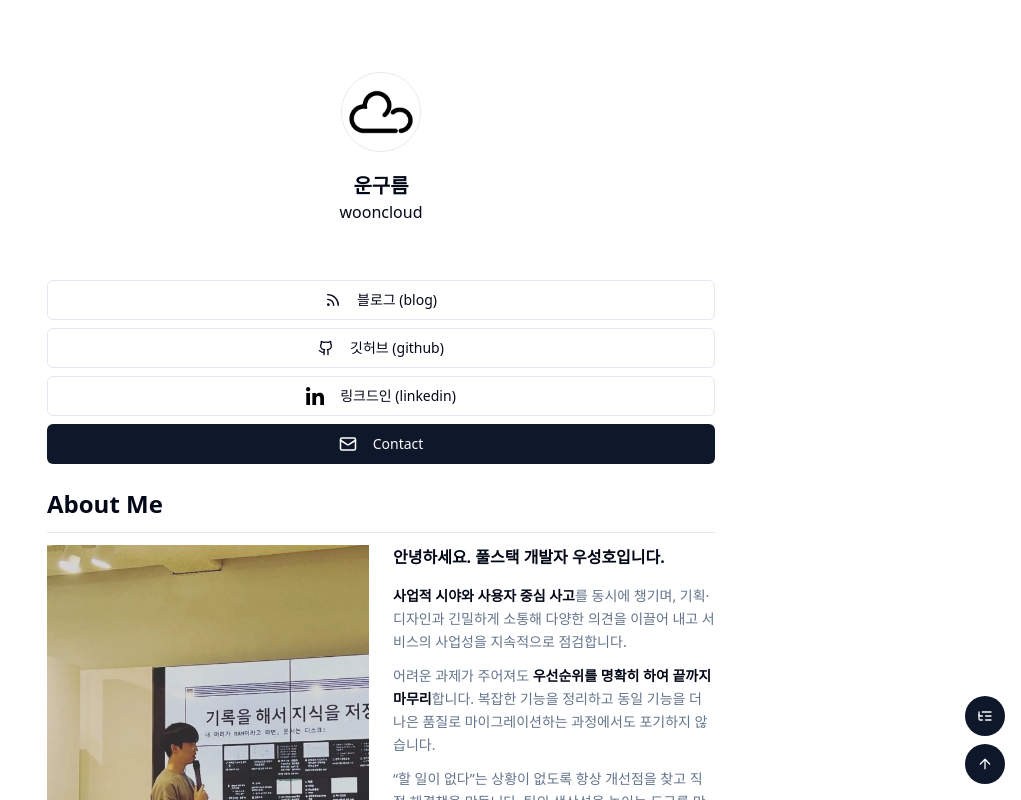
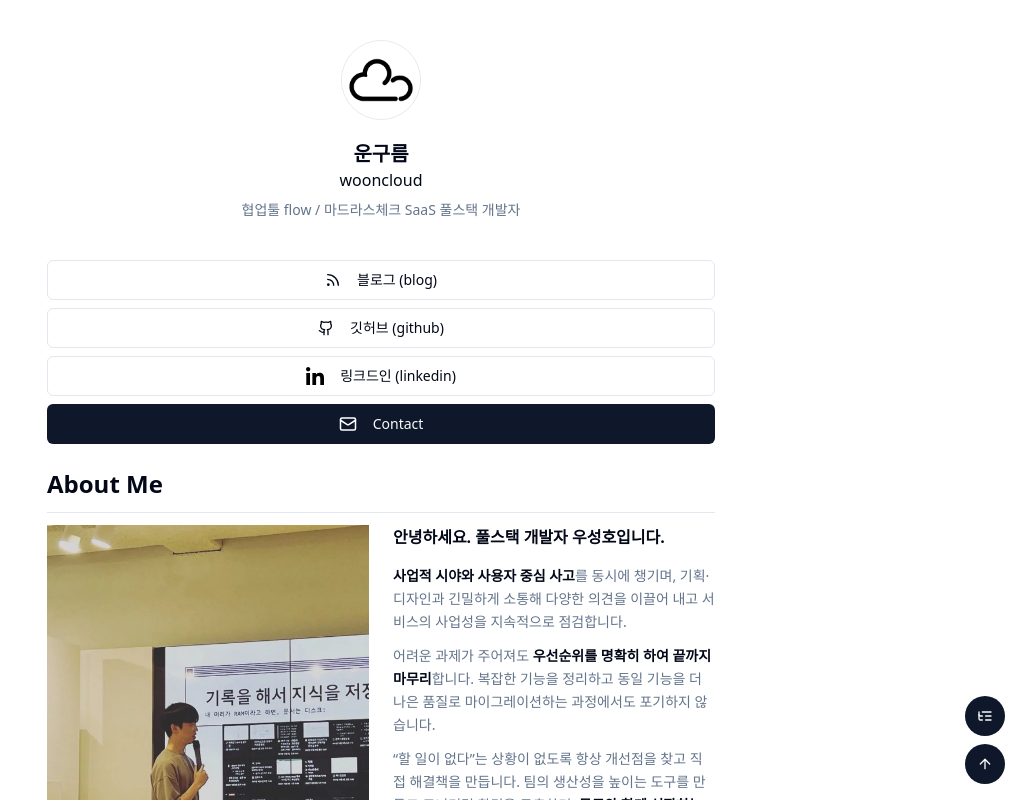
Before and after one commit to wooncloud/wooncloud-web, a Next.js app: page / in a window 1280 px wide. Shown: the top 800 px of the page, without its empty margins (259-1280 px from the left). Built offline with nearby package versions, Linux system fonts and the light colour scheme.

Commit message:
refactor: Profile 정체성 문구 추가 및 중첩 header 제거
- 이름 아래 "협업툴 flow / 마드라스체크 SaaS 풀스택 개발자" 타이틀 노출
- 내부 <header> 및 불필요한 wrapper 제거로 중첩 padding 해소

```diff
--- a/src/components/Profile.tsx
+++ b/src/components/Profile.tsx
@@ -2,10 +2,9 @@ import Link from "next/link";
 import { Avatar, AvatarImage, AvatarFallback } from "@/components/ui/avatar";
 import logo from "@/assets/images/logo.webp";
 
-export default function Header() {
+export default function Profile() {
   return (
-    <header className="text-center py-4">
-      <div className="mt-4">
+    <div className="text-center">
       <Link href="/" className="flex justify-center">
         <Avatar className="h-[5rem] w-[5rem] border">
           <AvatarImage src={logo.src} alt="logo" />
@@ -15,8 +14,10 @@ export default function Header() {
       <div className="mt-5">
         <h1 className="font-bold text-xl">운구름</h1>
         <p>wooncloud</p>
+        <p className="mt-2 text-sm text-muted-foreground">
+          협업툴 flow / 마드라스체크 SaaS 풀스택 개발자
+        </p>
       </div>
     </div>
-    </header>
   );
 }
```
Lines whose indentation alone changed are shown as unchanged.
